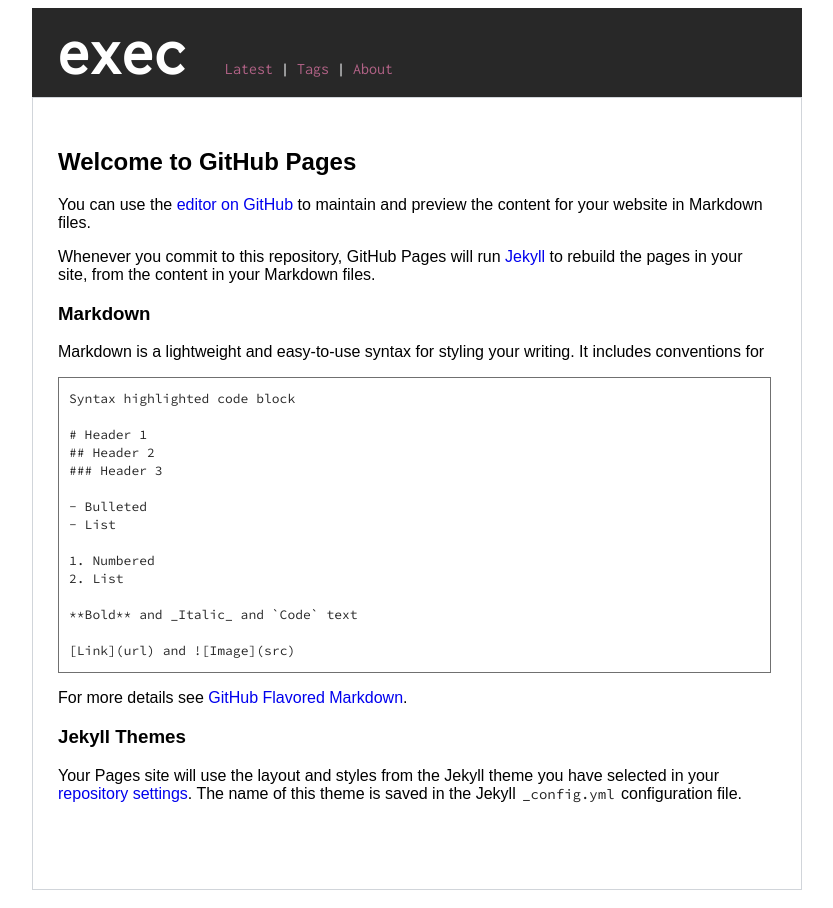
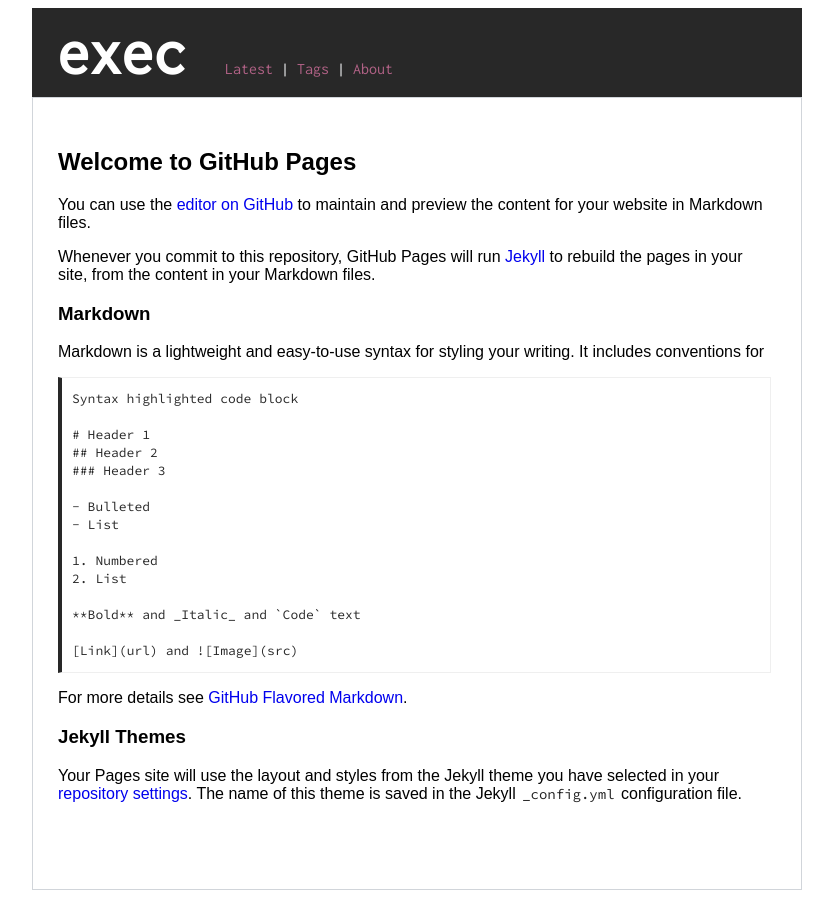
Before and after one commit to execas/execas.github.io, a Jekyll site: the page built from test.md, in a window 1280 px wide. Shown: the whole page, without its empty margins (223-1056 px from the left). Built offline with Jekyll 4.4.1, drawn with Linux system fonts in a browser that asks for light colours; our own code applies the rules of GitHub Pages for plain Markdown files.

Commit message:
Update execas.css

```diff
--- a/css/execas.css
+++ b/css/execas.css
@@ -33,9 +33,9 @@ pre {
      padding-left: 10px;
      padding-bottom: 12px;
      padding-top: 12px;
+     white-space: pre;
+     border: 1px solid #efefef;
      border-left:4px solid #282828;
-     white-space: pre;
-     border: 1px solid #707070;
      overflow: auto;
      /*border-radius: 5px 5px 5px 5px;     */
 
```
